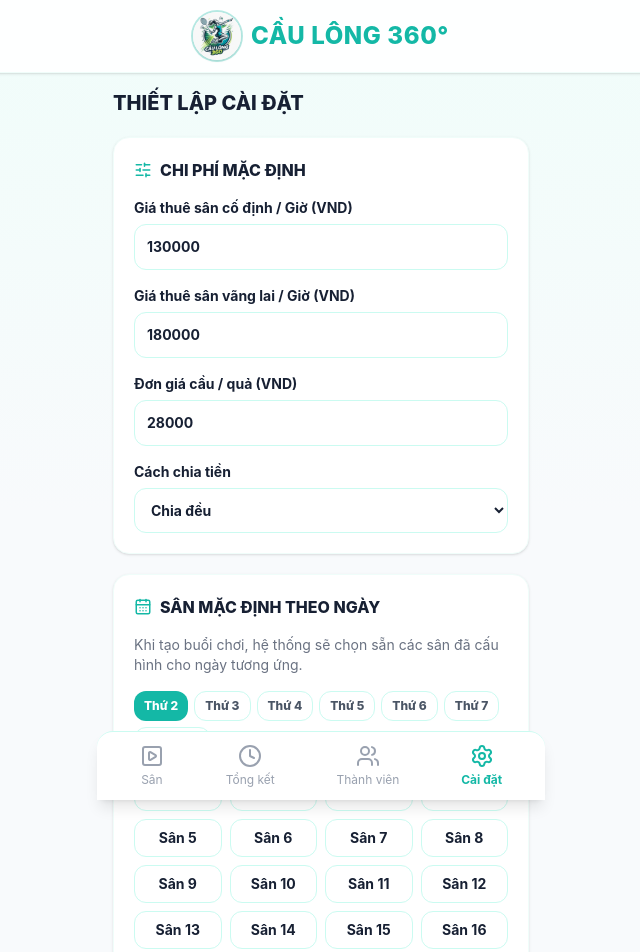
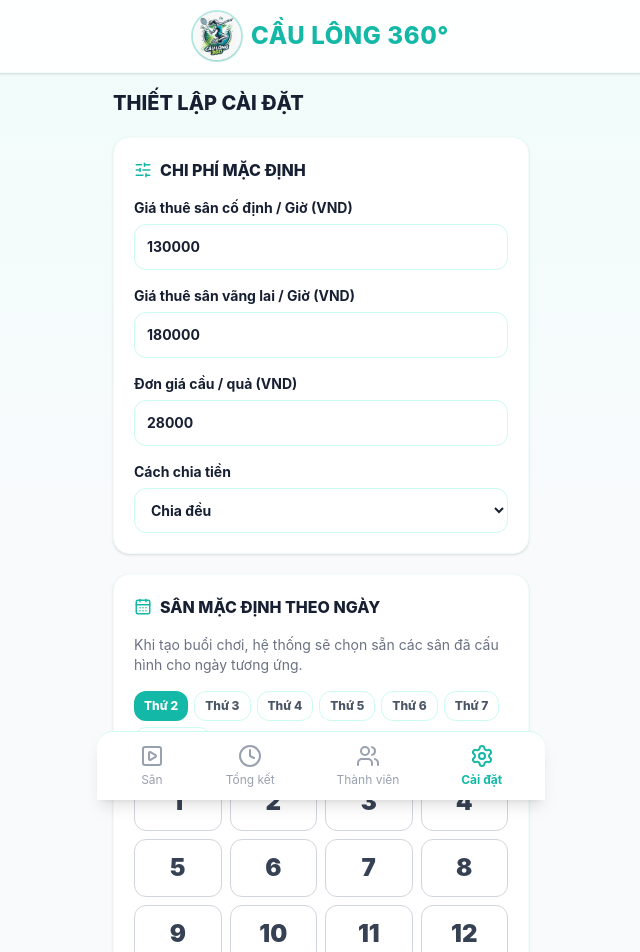
Before and after one commit to htphuoc/badminton-pairing-app, a React (Vite) app: page /settings in a window 1280 px wide. Shown: the top 952 px of the page, without its empty margins (319-959 px from the left). Built offline with nearby package versions, Linux system fonts and the light colour scheme.

Commit message:
Initial commit

```diff
--- a/src/pages/HistoryPage.tsx
+++ b/src/pages/HistoryPage.tsx
@@ -115,9 +115,7 @@ function MoneySheet({ session, calc, players, update, close }: MoneySheetProps)
     .filter(p => session.players.find(sp => sp.playerId === p.playerId)?.hasPaid)
     .reduce((sum, p) => sum + calc.owed(p), 0);
 
-  const totalRemaining = calc.participants
-    .filter(p => !session.players.find(sp => sp.playerId === p.playerId)?.hasPaid)
-    .reduce((sum, p) => sum + calc.owed(p), 0);
+  const totalRemaining = calc.total - totalPaid;
 
   return (
     <div className="fixed inset-0 z-50 bg-slate-950/55 flex items-end sm:items-center justify-center">
--- a/src/pages/SettingsPage.tsx
+++ b/src/pages/SettingsPage.tsx
@@ -133,11 +133,11 @@ export default function SettingsPage() {
               key={c}
               type="button"
               onClick={() => toggleCourtForDay(c)}
-              className={`rounded-xl py-2 text-sm font-bold ${
-                dayCourts.includes(c) ? 'bg-primary text-white' : 'border border-teal-100'
+              className={`rounded-xl py-3 text-2xl font-black transition-colors border ${
+                dayCourts.includes(c) ? 'bg-primary border-primary text-white' : 'border-gray-300 text-gray-700 bg-white hover:bg-gray-100'
               }`}
             >
-              Sân {c}
+              {c}
             </button>
           ))}
         </div>
@@ -150,7 +150,8 @@ export default function SettingsPage() {
 
       <section className="bg-white rounded-2xl p-5 border border-teal-50 shadow-sm">
         <h3 className="font-extrabold flex gap-2 items-center">
-          <Percent size={18} className="text-primary" />% ƯU ĐÃI CẦU THỦ NỮ
+          <Percent size={18} className="text-primary" />
+          ƯU ĐÃI CẦU THỦ NỮ
         </h3>
         <p className="text-sm text-gray-500 mt-1">Tiền phải trả của nữ thấp hơn nam theo tỷ lệ này.</p>
         <div className="flex items-center gap-3 mt-4">
```
